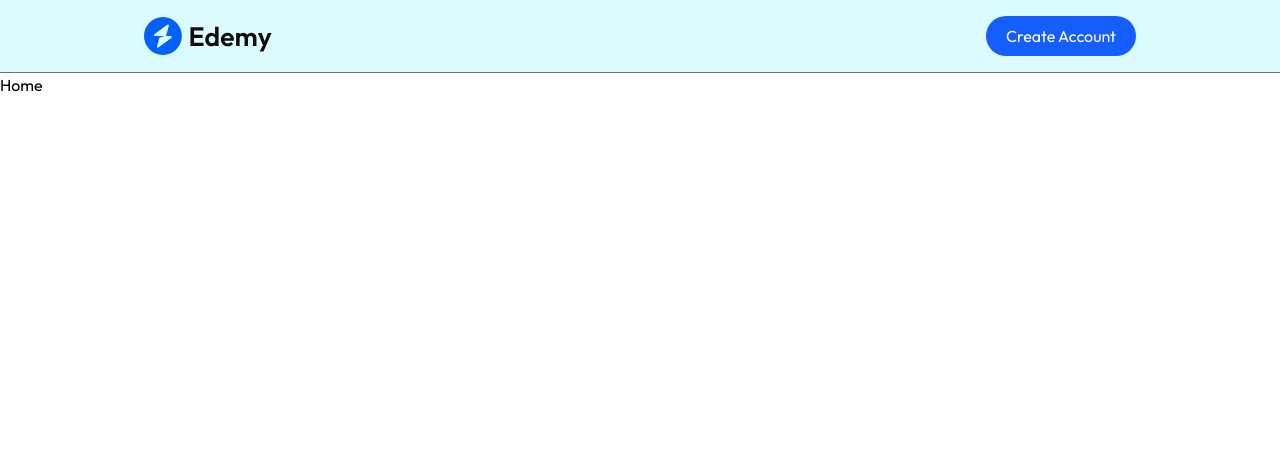
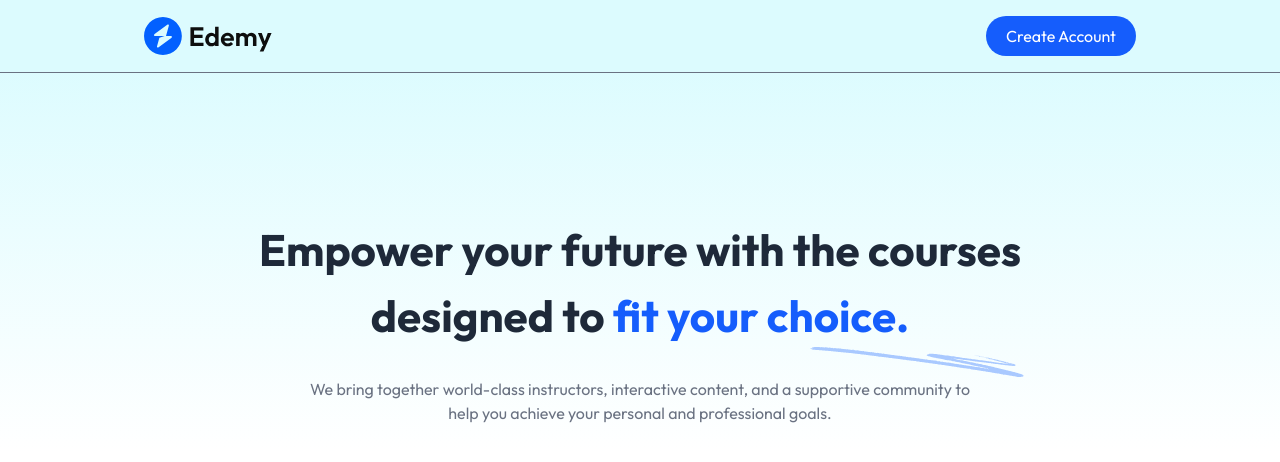
Before and after one commit to parsa501/client, a React (Vite) app: page / in a window 1280 px wide. Shown: the top 462 px of the page. Built offline with nearby package versions, Linux system fonts and the light colour scheme; no server answers.

Commit message:
add Hero

```diff
--- /dev/null
+++ b/src/pages/Home/Hero/SearchBar/index.jsx
@@ -0,0 +1,9 @@
+import React from 'react'
+
+export default function SearchBar() {
+  return (
+    <div>
+
+    </div>
+  )
+}
--- a/src/pages/Home/Hero/index.jsx
+++ b/src/pages/Home/Hero/index.jsx
@@ -1,9 +1,13 @@
 import React from 'react'
+import { assets } from '../../../assets/assets'
 
 export default function Hero() {
   return (
-    <div>
-
+    <div className='flex flex-col items-center justify-center w-full md:pt-36 pt-20 px-7 md:px-0 space-y-7 text-center bg-gradient-to-b from-cyan-100/70'>
+      <h1 className='md:text-[44px] text-[33px] relative font-bold text-gray-800 max-w-3xl mx-auto'>Empower your future with the courses designed to <span className='text-blue-600' >fit your choice.</span>
+     <img src={assets.sketch} alt="Sketch" className='md:block hidden absolute -bottom-7 right-0'/> </h1>
+     <p className='md:block hidden text-gray-500 max-w-2xl mx-auto'>We bring together world-class instructors, interactive content, and a supportive community to help you achieve your personal and professional goals.</p>
+     <p className='md:hidden text-gray-500 max-w-sm mx-auto'>We bring together world-class instructors to help you achieve your professional goals.</p>
     </div>
   )
 }
--- a/src/pages/Home/index.jsx
+++ b/src/pages/Home/index.jsx
@@ -1,9 +1,10 @@
-import React from 'react'
+import React from "react";
+import Hero from "./Hero";
 
 export default function Home() {
   return (
-    <div>
-      Home
+    <div className="flex flex-col items-center space-y-7 text-center">
+      <Hero />
     </div>
-  )
+  );
 }
--- /dev/null
+++ b/tailwind.config.cjs
@@ -0,0 +1,19 @@
+/** @type {import('tailwindcss').Config} */
+module.exports = {
+  content: [
+    "./index.html",
+    "./src/**/*.{js,ts,jsx,tsx}"
+  ],
+  theme: {
+    extend: {
+      fontSize: {
+        "course-details-heading-small": ["26px", "36px"],
+        "course-details-heading-large": ["36px", "44px"],
+        "home-heading-small": ["28px", "38px"],
+        "home-heading-large": ["48px", "56px"],
+        default: ["15px", "21px"],
+      },
+    },
+  },
+  plugins: [],
+};
```
Also changed, not shown: src/index.css (line endings or trailing spaces).
